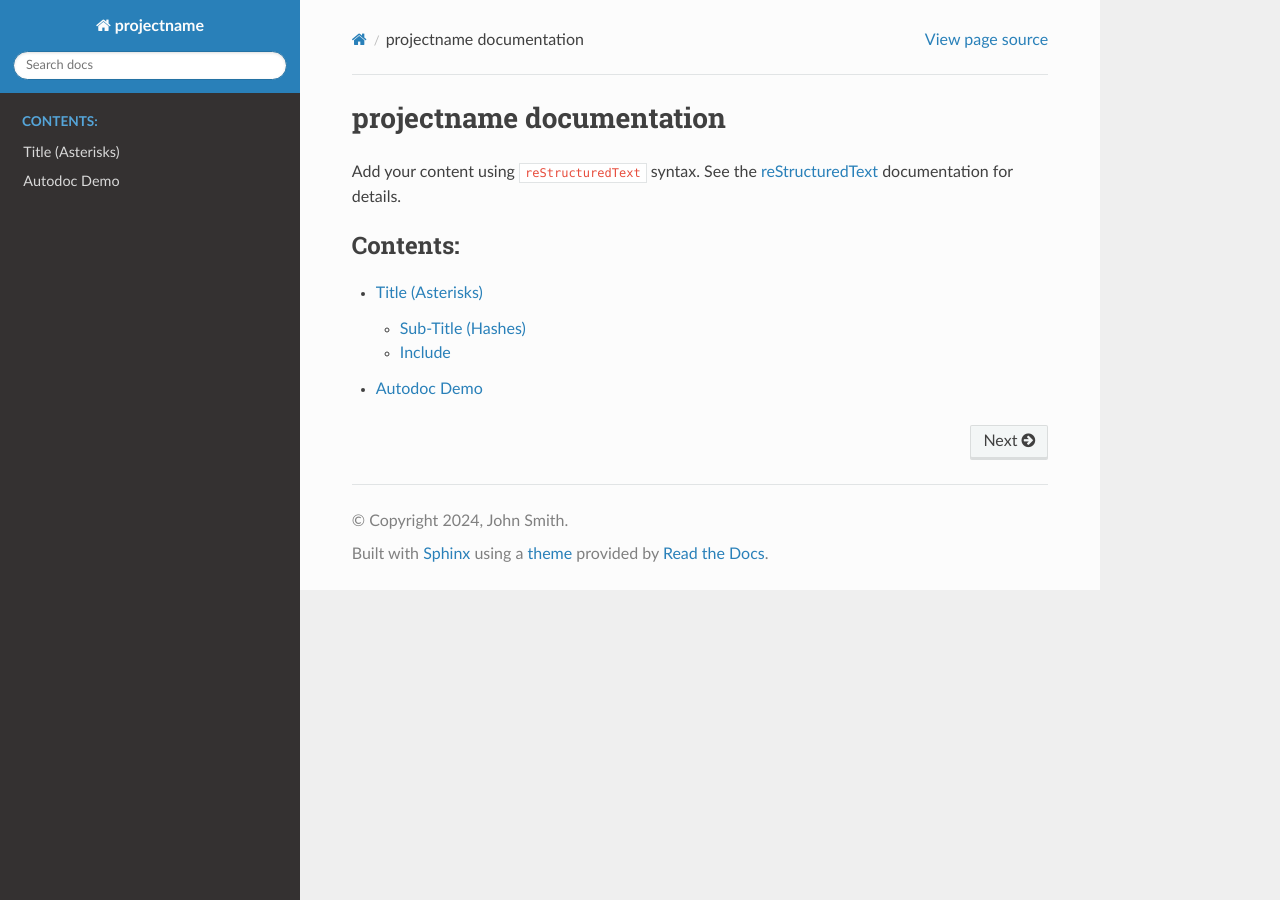
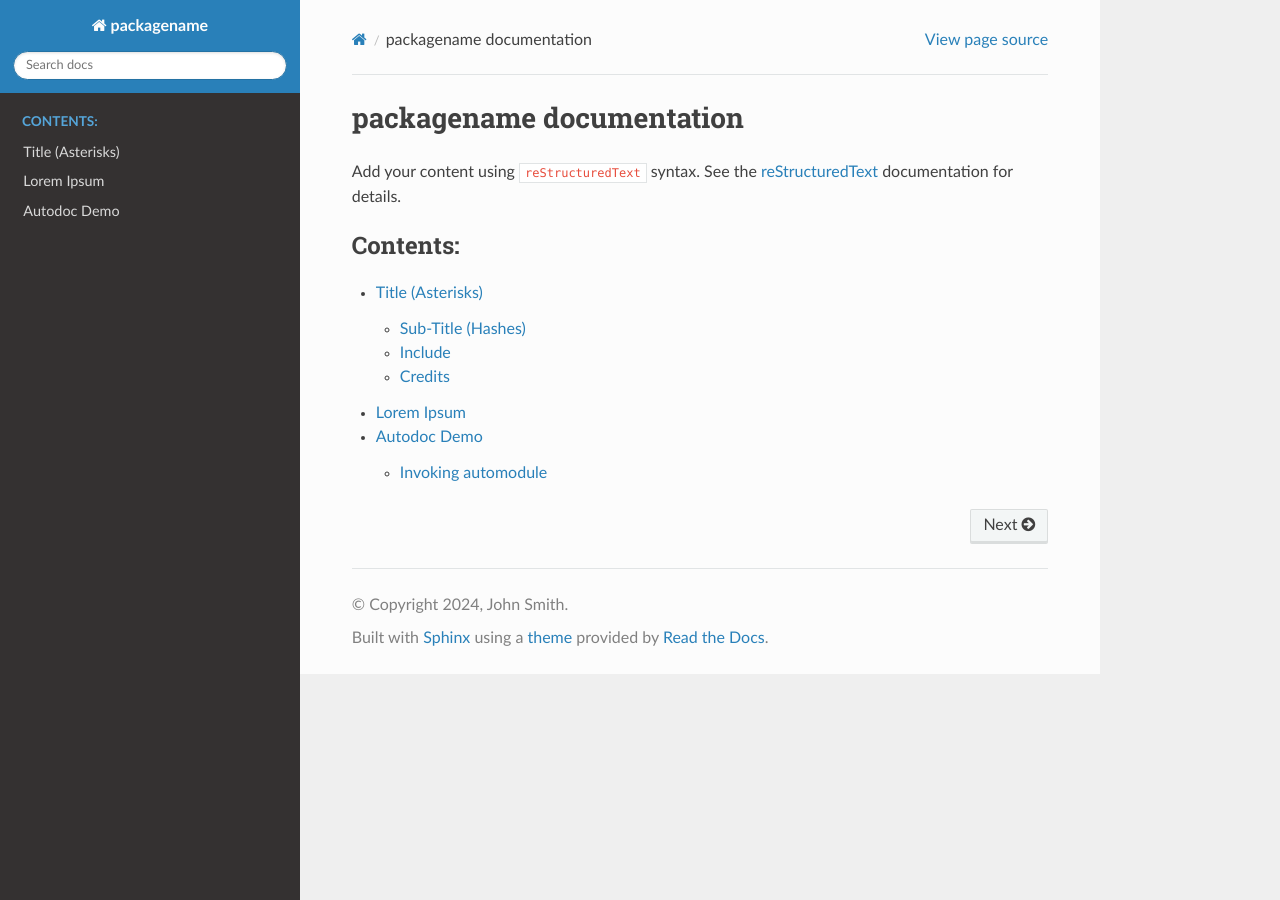
Before and after one commit to FelixVita/sample-python-project-structure, a Sphinx documentation site: the page built from docs/index.rst, in a window 1280 px wide. Built offline with Sphinx 7.4.7 and the Read the Docs theme 2.0.0, drawn with Linux system fonts in a browser that asks for light colours.

```diff
--- a/docs/conf.py
+++ b/docs/conf.py
@@ -3,30 +3,25 @@
 # For the full list of built-in configuration values, see the documentation:
 # https://www.sphinx-doc.org/en/master/usage/configuration.html
 
-# # -- Path setup --------------------------------------------------------------
-# import os
-# import sys
-# sys.path.insert(0, os.path.abspath('../src'))
 
 # -- Project information -----------------------------------------------------
 # https://www.sphinx-doc.org/en/master/usage/configuration.html#project-information
 
-project = 'projectname'
-copyright = '2024, John Smith'
-author = 'John Smith'
+project = "packagename"
+copyright = "2024, John Smith"
+author = "John Smith"
 
 # -- General configuration ---------------------------------------------------
 # https://www.sphinx-doc.org/en/master/usage/configuration.html#general-configuration
 
-extensions = ['sphinx.ext.todo', 'sphinx.ext.viewcode', 'sphinx.ext.autodoc']
+extensions = ["sphinx.ext.todo", "sphinx.ext.viewcode", "sphinx.ext.autodoc"]
 
-templates_path = ['_templates']
-exclude_patterns = ['_build', 'Thumbs.db', '.DS_Store']
-
+templates_path = ["_templates"]
+exclude_patterns = ["_build", "Thumbs.db", ".DS_Store"]
 
 
 # -- Options for HTML output -------------------------------------------------
 # https://www.sphinx-doc.org/en/master/usage/configuration.html#options-for-html-output
 
-html_theme = 'sphinx_rtd_theme'
-html_static_path = ['_static']
+html_theme = "sphinx_rtd_theme"
+html_static_path = ["_static"]
--- a/docs/index.rst
+++ b/docs/index.rst
@@ -1,9 +1,9 @@
-.. projectname documentation master file, created by
+.. packagename documentation master file, created by
    sphinx-quickstart on Fri Aug  2 13:19:41 2024.
    You can adapt this file completely to your liking, but it should at least
    contain the root `toctree` directive.
 
-projectname documentation
+packagename documentation
 =========================
 
 Add your content using ``reStructuredText`` syntax. See the
--- a/docs/submodule_b.rst
+++ b/docs/submodule_b.rst
@@ -1,3 +1,9 @@
+.. _lorem-ipsum:
+
+***********
+Lorem Ipsum
+***********
+
 Lorem ipsum dolor sit amet, consectetur adipiscing elit, sed do eiusmod tempor incididunt ut labore et dolore magna aliqua.
 Ut enim ad minim veniam, quis nostrud exercitation ullamco laboris nisi ut aliquip ex ea commodo consequat.
 
```
Also changed, not shown: README.md (+2 -0 lines), cspell.config.yaml (+7 -1 lines), docs/autodoc_demo.rst (+40 -6 lines), docs/submodule_a.rst (+20 -6 lines), 2 other files.
